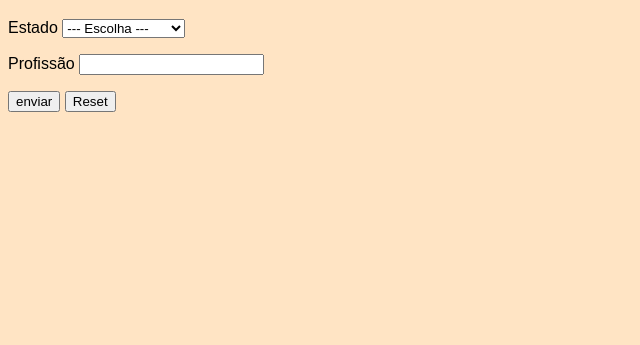
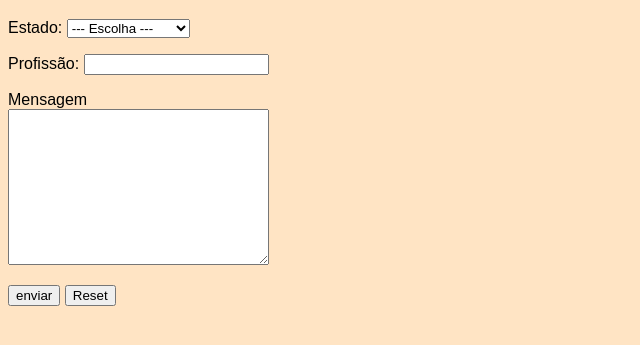
Before and after one commit to PauloMiguel17/estudos-html-e-css, a plain HTML site: page html e css/exercicios/exercicio 025/form007.html in a window 1280 px wide. Shown: the part 61-406 px from the top of the page, without its empty margins (0-640 px from the left). Drawn offline with Linux system fonts and the light colour scheme.

Commit message:
tag textarea

```diff
--- a/html e css/exercicios/exercicio 025/form007.html
+++ b/html e css/exercicios/exercicio 025/form007.html
@@ -13,10 +13,10 @@
 </head>
 <body>
     <h1>Exemplo  de Formulário</h1>
-    <form action="cadastro.php" method="get" autocomplete="on">
+    <form action="cadastro.php" method="post" autocomplete="on">
 
         <p>
-            <label for="iest">Estado</label>
+            <label for="iest">Estado: </label>
             <select name="estado" id="iest">
 
             <option value=""selected> --- Escolha ---</option>
@@ -40,7 +40,7 @@
             </select>
         </p>
         <p>
-            <label for="iprof">Profissão</label>
+            <label for="iprof">Profissão: </label>
             <input type="text" name="prof" id="iprof" list="lstprof">
             <datalist id="lstprof">
                 <option value="ADM">Administrador</option>
@@ -50,6 +50,11 @@
             </datalist>
         </p>
         <p>
+            <label for="imsg">Mensagem</label><br>
+            <textarea name="msg" id="imsg" cols="30" rows="10"></textarea>
+
+        </p>
+        <p>
             <input type="submit" value="enviar">
             <input type="reset" name="" id="Limpar">
         </p>
```
